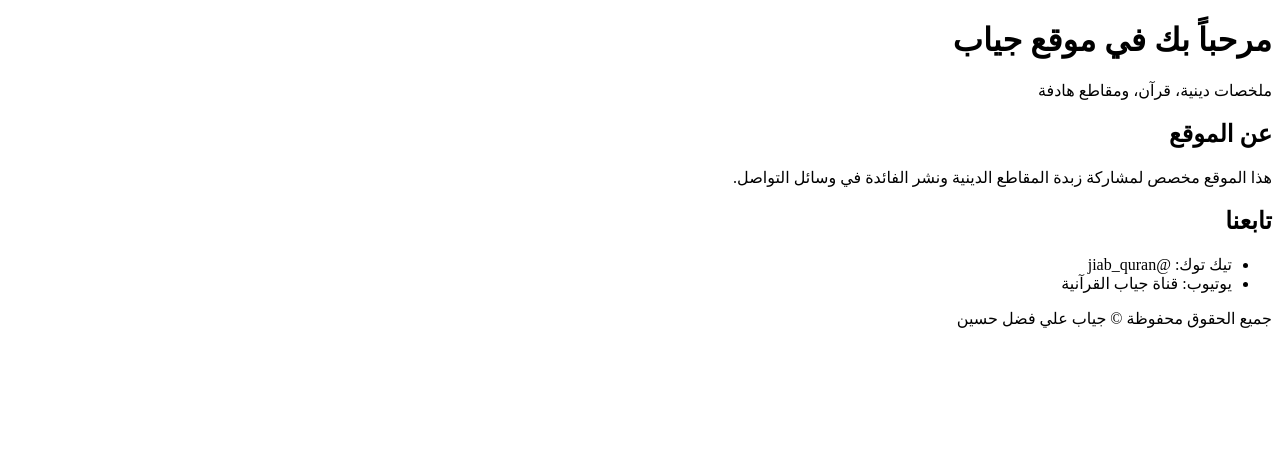
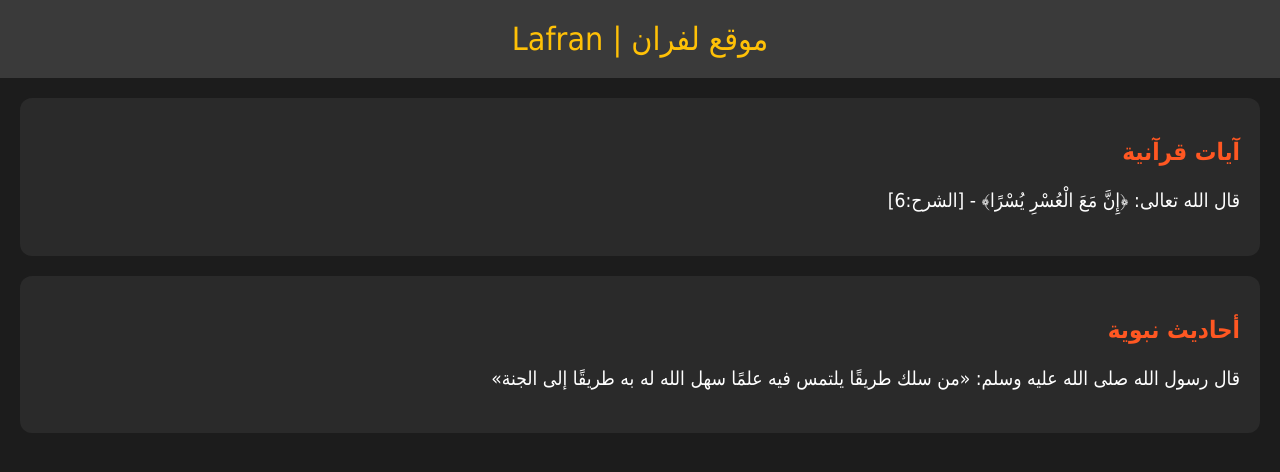
Before and after one commit to jyabalhshry/index.html, a plain HTML site: page index.html in a window 1280 px wide. Drawn offline with Linux system fonts and the light colour scheme.

Commit message:
Add files via upload

```diff
--- a/index.html
+++ b/index.html
@@ -4,29 +4,50 @@
 <head>
   <meta charset="UTF-8">
   <meta name="viewport" content="width=device-width, initial-scale=1.0">
-    <title>موقع جياب</title>
-    <link rel="stylesheet" href="style.css">
+  <title>لفران - موقع إسلامي</title>
+  <style>
+    body {
+      background-color: #1c1c1c;
+      color: white;
+      font-family: 'Tahoma', sans-serif;
+      margin: 0;
+      padding: 0;
+    }
+    header {
+      background-color: #3a3a3a;
+      padding: 20px;
+      text-align: center;
+      font-size: 2em;
+      color: #ffc107;
+    }
+    section {
+      padding: 20px;
+      margin: 20px;
+      background-color: #2a2a2a;
+      border-radius: 12px;
+    }
+    h2 {
+      color: #ff5722;
+    }
+    p {
+      font-size: 1.2em;
+      line-height: 1.6;
+    }
+  </style>
 </head>
 <body>
   <header>
-        <h1>مرحباً بك في موقع جياب</h1>
-        <p>ملخصات دينية، قرآن، ومقاطع هادفة</p>
+    موقع لفران | Lafran
   </header>
-    <main>
-        <section class="card">
-            <h2>عن الموقع</h2>
-            <p>هذا الموقع مخصص لمشاركة زبدة المقاطع الدينية ونشر الفائدة في وسائل التواصل.</p>
+
+  <section>
+    <h2>آيات قرآنية</h2>
+    <p>قال الله تعالى: ﴿إِنَّ مَعَ الْعُسْرِ يُسْرًا﴾ - [الشرح:6]</p>
   </section>
-        <section class="card">
-            <h2>تابعنا</h2>
-            <ul>
-                <li>تيك توك: @jiab_quran</li>
-                <li>يوتيوب: قناة جياب القرآنية</li>
-            </ul>
+
+  <section>
+    <h2>أحاديث نبوية</h2>
+    <p>قال رسول الله صلى الله عليه وسلم: «من سلك طريقًا يلتمس فيه علمًا سهل الله له به طريقًا إلى الجنة»</p>
   </section>
-    </main>
-    <footer>
-        <p>جميع الحقوق محفوظة © جياب علي فضل حسين</p>
-    </footer>
 </body>
 </html>
```
Lines whose indentation alone changed are shown as unchanged.
